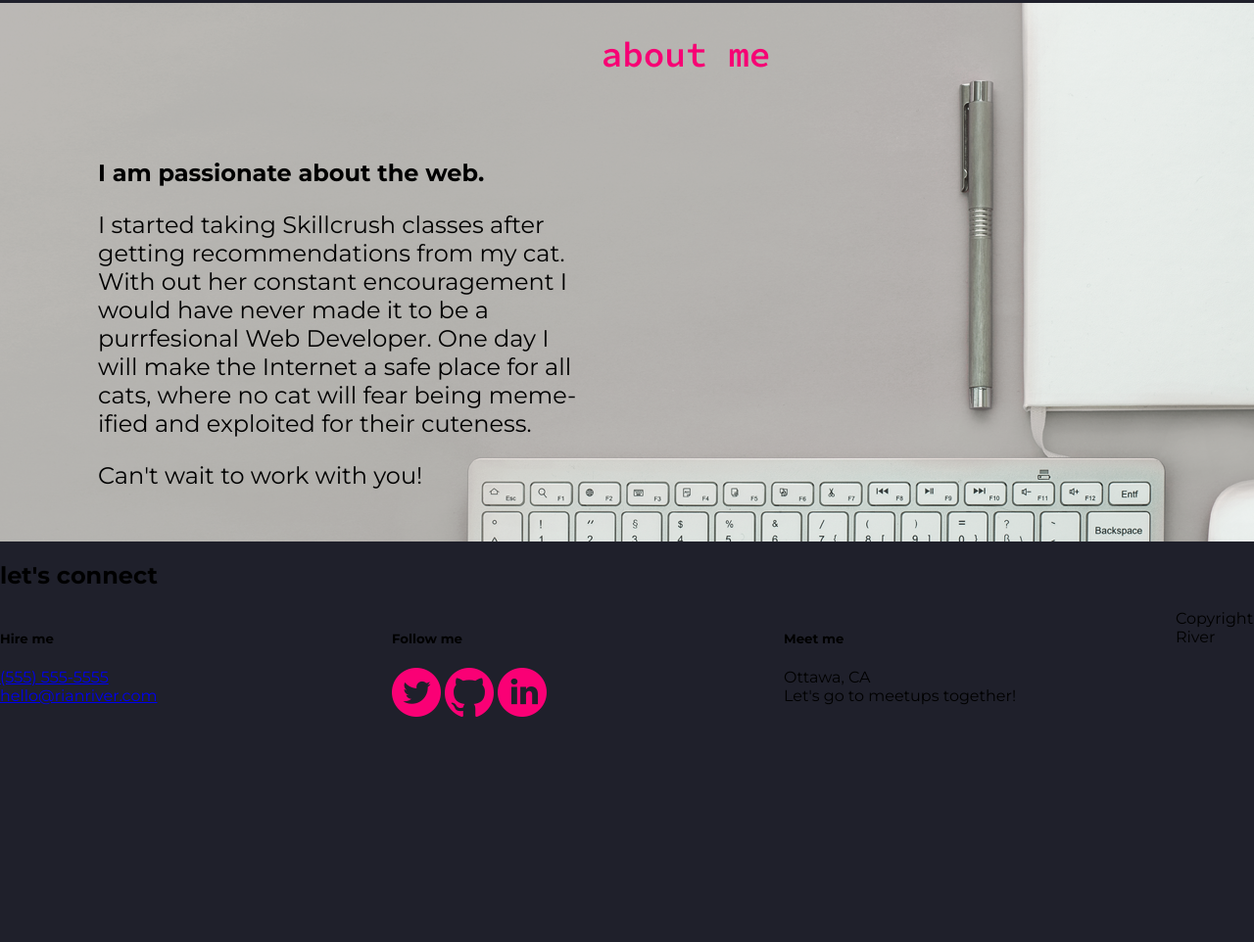
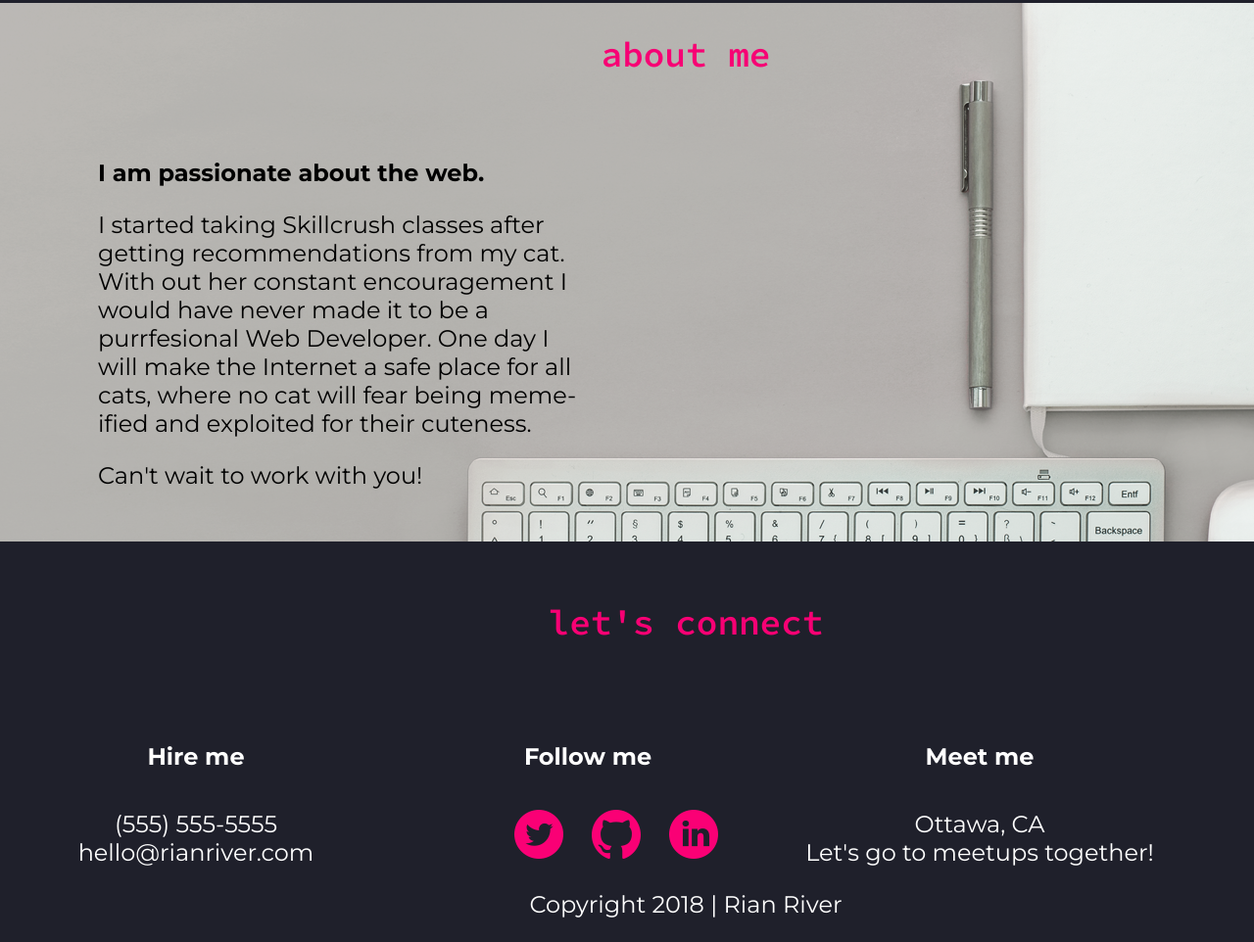
Before and after one commit to kaitmill/skillcrush-portfolio-from-comp, a plain HTML site: page index.html in a window 1280 px wide. Shown: the part 1668-2630 px from the top of the page at 98% size. Before the commit the page ends 2404 px from the top, so only its background shows below. Drawn offline with Linux system fonts and the light colour scheme.

Commit message:
working on footer styles

```diff
--- a/css/main.css
+++ b/css/main.css
@@ -131,3 +131,38 @@ header h1 span {
 }
 
 /* * Contact styles * */
+
+#contact h2 {
+	font-family: 'Source Code Pro', monospace;
+	color: #f70074;
+	font-size: 36px;
+	font-weight: 600;
+	text-align: center;
+	padding: 30px;
+}
+
+#contact h5,
+#contact p {
+	font-size: 24px;
+	color: #fff;
+	text-align: center;
+}
+
+#contact a {
+	color: #fff;
+	text-decoration: none;
+}
+
+.social {
+	margin-left: 125px;
+}
+
+.social img {
+	padding-right: 25px;
+}
+
+
+.copyright p {
+	margin-top: 120px;
+	font-size: 18px;
+}
--- a/index.html
+++ b/index.html
@@ -66,21 +66,27 @@
 		<h2>let's connect</h2>
 		<div class="third-width">
 			<h5>Hire me</h5>
+			<p>
 				<a href="tel:555-555-5555">(555) 555-5555</a><br>
 				<a href="mailto:hello@rianriver.com">hello@rianriver.com</a>
+			</p>
 		</div>
 		<div class="third-width">
 			<h5>Follow me</h5>
+			<div class="social">
 				<a href="https://twitter.com/" target="_blank"><img src="img/twitter.png" alt="Twitter icon"></a>
 				<a href="https://github.com/" target="_blank"><img src="img/github.png" alt="GitHub icon"></a>
 				<a href="https://www.linkedin.com" target="_blank"><img src="img/linkedin.png" alt="LinkedIn icon"></a>
+			</div>
 		</div>
 		<div class="third-width">
 			<h5>Meet me</h5>
 			<p>Ottawa, CA<br>
 			Let&apos;s go to meetups together!</p>
 		</div>
+		<div class="full-width copyright">
 			<p>Copyright 2018 | Rian River</p>
+		</div>
 	</footer>
 </body>
 </html>
```
Lines whose indentation alone changed are shown as unchanged.
